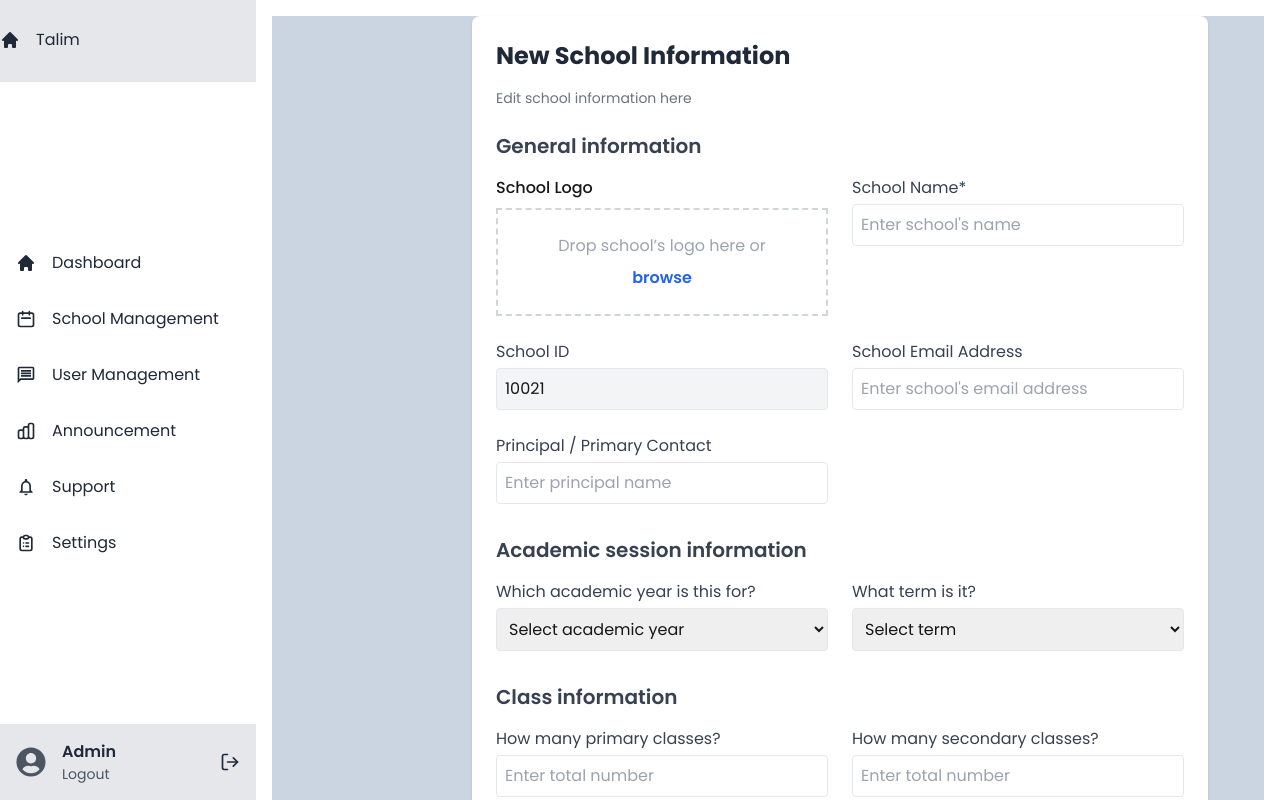
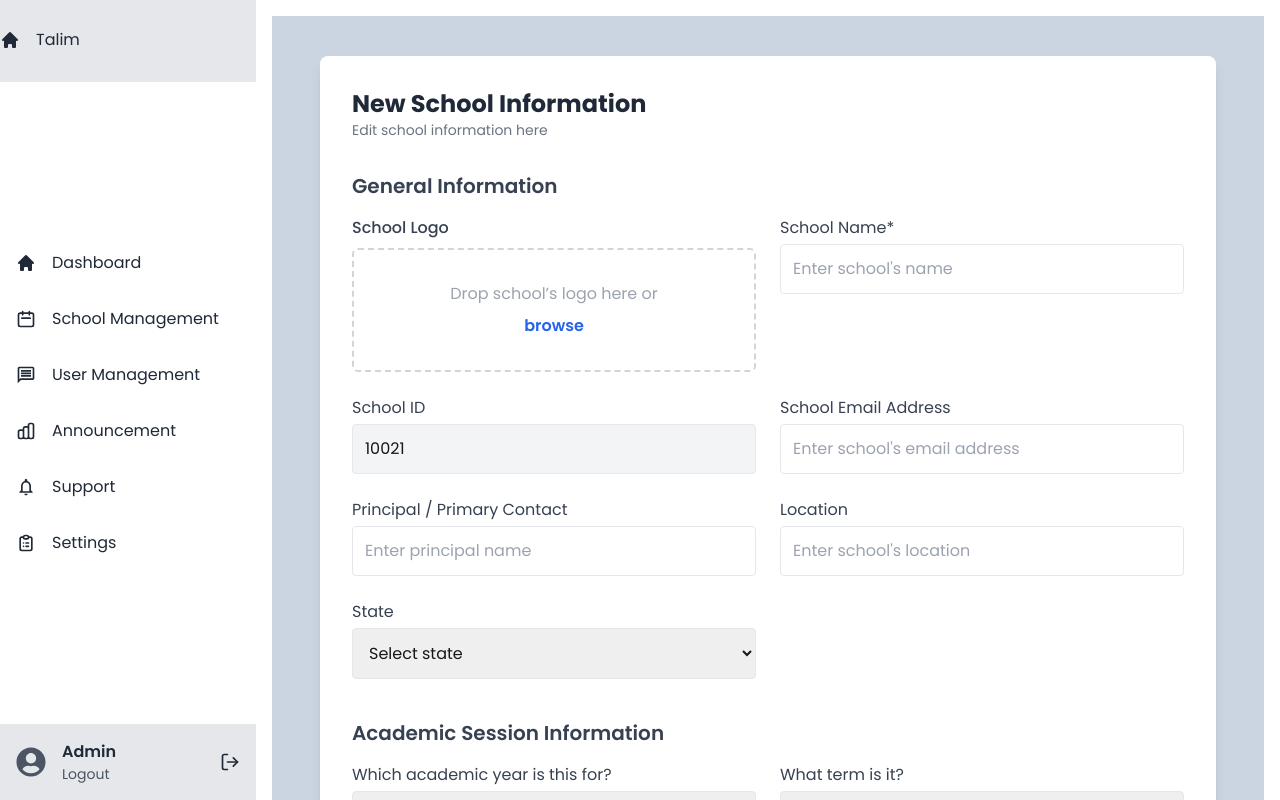
Before and after one commit to Saints-sparks/Talim-Admin-FE, a Next.js app: page /talimregister in a window 1280 px wide. Shown: the top 800 px of the page. Built offline with nearby package versions, Linux system fonts and the light colour scheme.

Commit message:
first commit

```diff
--- a/src/app/talimadmindasboard/page.tsx
+++ b/src/app/talimadmindasboard/page.tsx
@@ -1,15 +1,27 @@
-import React from "react";
+"use client";
 
+import React, { useState } from "react";
+import Register from "../talimregister/page";
 
 const SchoolOverview = () => {
+  const [showRegister, setShowRegister] = useState(false); // State to toggle Register view
+
+  const handleRegisterClick = () => {
+    setShowRegister(true); // Show the Register component
+  };
+
   return (
     <div className="flex min-h-screen bg-gray-100">
-
       {/* Main Content */}
       <main className="flex-1 p-4">
+        {!showRegister ? (
+          <>
             <header className="flex justify-between items-center mb-4">
               <h1 className="text-2xl font-bold">School Overview</h1>
-          <button className="bg-blue-500 text-white px-4 py-2 rounded-md">
+              <button
+                className="bg-blue-500 text-white px-4 py-2 rounded-md"
+                onClick={handleRegisterClick} // Set the click handler
+              >
                 + Register School
               </button>
             </header>
@@ -34,7 +46,9 @@ const SchoolOverview = () => {
                 <button className="bg-blue-100 text-blue-500 px-4 py-2 rounded-md">
                   BN, LG, +4
                 </button>
-            <button className="ml-2 bg-gray-100 px-4 py-2 rounded-md">More Filters</button>
+                <button className="ml-2 bg-gray-100 px-4 py-2 rounded-md">
+                  More Filters
+                </button>
               </div>
               <input
                 type="text"
@@ -45,7 +59,6 @@ const SchoolOverview = () => {
 
             {/* School Cards */}
             <div className="grid grid-cols-1 gap-4">
-          {/* Example Card */}
               {[1, 2].map((item, index) => (
                 <div
                   key={index}
@@ -77,6 +90,10 @@ const SchoolOverview = () => {
                 </div>
               ))}
             </div>
+          </>
+        ) : (
+          <Register /> // Render the Register component
+        )}
       </main>
     </div>
   );
--- a/src/components/Registrationform/Form.tsx
+++ b/src/components/Registrationform/Form.tsx
@@ -1,9 +1,28 @@
 'use client';
 
-import React from 'react';
-import { useState } from 'react';
+import React, { useState } from 'react';
+
+const statesInNigeria = [
+  'Abia', 'Adamawa', 'Akwa Ibom', 'Anambra', 'Bauchi', 'Bayelsa', 'Benue', 'Borno',
+  'Cross River', 'Delta', 'Ebonyi', 'Edo', 'Ekiti', 'Enugu', 'FCT - Abuja', 'Gombe',
+  'Imo', 'Jigawa', 'Kaduna', 'Kano', 'Katsina', 'Kebbi', 'Kogi', 'Kwara', 'Lagos',
+  'Nasarawa', 'Niger', 'Ogun', 'Ondo', 'Osun', 'Oyo', 'Plateau', 'Rivers', 'Sokoto',
+  'Taraba', 'Yobe', 'Zamfara',
+];
 
 const RegistrationForm = () => {
+  const [formData, setFormData] = useState({
+    schoolName: '',
+    schoolEmail: '',
+    principalName: '',
+    location: '',
+    state: '',
+    academicYear: '',
+    term: '',
+    primaryClasses: '',
+    secondaryClasses: '',
+  });
+
   const [selectedImage, setSelectedImage] = useState(null);
 
   // Handle file upload
@@ -14,23 +33,55 @@ const RegistrationForm = () => {
       setSelectedImage(imageUrl);
     }
   };
+
+  // Handle input change
+  const handleInputChange = (e) => {
+    const { name, value } = e.target;
+    setFormData((prevData) => ({
+      ...prevData,
+      [name]: value,
+    }));
+  };
+
+  // Handle form submission
+  const handleSubmit = (e) => {
+    e.preventDefault();
+    console.log('Form submitted:', formData);
+
+    // Reset form fields
+    setFormData({
+      schoolName: '',
+      schoolEmail: '',
+      principalName: '',
+      location: '',
+      state: '',
+      academicYear: '',
+      term: '',
+      primaryClasses: '',
+      secondaryClasses: '',
+    });
+    setSelectedImage(null);
+  };
+
   return (
-    <div className="w-[8 0%]  -left-14 relative mx-auto md:ml-64">
-      <div className="bg-white shadow rounded-lg p-6">
-        <h1 className="text-2xl font-bold text-gray-800 mb-4">New School Information</h1>
-
-        <p className="text-sm text-gray-500 mb-6">Edit school information here</p>
+    <div className="w-full max-w-4xl mx-auto mt-10">
+      <form onSubmit={handleSubmit} className="bg-white shadow-lg rounded-lg p-8">
+        {/* Page Header */}
+        <header className="mb-8">
+          <h1 className="text-2xl font-bold text-gray-800">New School Information</h1>
+          <p className="text-sm text-gray-500">Edit school information here</p>
+        </header>
 
         {/* General Information */}
-        <div>
-          <h2 className="text-xl font-semibold text-gray-700 mb-4">General information</h2>
+        <section className="mb-10">
+          <h2 className="text-xl font-semibold text-gray-700 mb-4">General Information</h2>
           <div className="grid grid-cols-1 md:grid-cols-2 gap-6">
             {/* Upload School Logo */}
             <div className="col-span-1">
-            <label className="block mb-2 font-medium">School Logo</label>
+              <label className="block text-gray-700 font-medium mb-2">School Logo</label>
               <div
-              className="border-dashed border-2 border-gray-300 text-center py-6 relative"
-              onClick={() => document.getElementById("fileInput").click()}
+                className="border-dashed border-2 border-gray-300 text-center py-8 rounded-md cursor-pointer"
+                onClick={() => document.getElementById('fileInput').click()}
               >
                 {selectedImage ? (
                   <img
@@ -41,9 +92,7 @@ const RegistrationForm = () => {
                 ) : (
                   <div>
                     <p className="text-gray-400 mb-2">Drop school’s logo here or</p>
-                  <span className="text-blue-600 font-semibold cursor-pointer">
-                    browse
-                  </span>
+                    <span className="text-blue-600 font-semibold">browse</span>
                   </div>
                 )}
                 <input
@@ -55,12 +104,16 @@ const RegistrationForm = () => {
                 />
               </div>
             </div>
+            {/* School Details */}
             <div>
               <label className="block text-gray-700 mb-1">School Name*</label>
               <input
                 type="text"
+                name="schoolName"
+                value={formData.schoolName}
+                onChange={handleInputChange}
                 placeholder="Enter school's name"
-                className="w-full p-2 border rounded"
+                className="w-full p-3 border rounded"
               />
             </div>
             <div>
@@ -69,78 +122,133 @@ const RegistrationForm = () => {
                 type="text"
                 value="10021"
                 disabled
-                className="w-full p-2 border rounded bg-gray-100"
+                className="w-full p-3 border rounded bg-gray-100"
               />
             </div>
             <div>
               <label className="block text-gray-700 mb-1">School Email Address</label>
               <input
                 type="email"
+                name="schoolEmail"
+                value={formData.schoolEmail}
+                onChange={handleInputChange}
                 placeholder="Enter school's email address"
-                className="w-full p-2 border rounded"
+                className="w-full p-3 border rounded"
               />
             </div>
             <div>
               <label className="block text-gray-700 mb-1">Principal / Primary Contact</label>
               <input
                 type="text"
+                name="principalName"
+                value={formData.principalName}
+                onChange={handleInputChange}
                 placeholder="Enter principal name"
-                className="w-full p-2 border rounded"
+                className="w-full p-3 border rounded"
               />
             </div>
+            <div>
+              <label className="block text-gray-700 mb-1">Location</label>
+              <input
+                type="text"
+                name="location"
+                value={formData.location}
+                onChange={handleInputChange}
+                placeholder="Enter school's location"
+                className="w-full p-3 border rounded"
+              />
+            </div>
+            <div>
+              <label className="block text-gray-700 mb-1">State</label>
+              <select
+                name="state"
+                value={formData.state}
+                onChange={handleInputChange}
+                className="w-full p-3 border rounded"
+              >
+                <option value="">Select state</option>
+                {statesInNigeria.map((state, index) => (
+                  <option key={index} value={state}>
+                    {state}
+                  </option>
+                ))}
+              </select>
             </div>
           </div>
+        </section>
 
         {/* Academic Session Information */}
-        <div className="mt-8">
-          <h2 className="text-xl font-semibold text-gray-700 mb-4">Academic session information</h2>
+        <section className="mb-10">
+          <h2 className="text-xl font-semibold text-gray-700 mb-4">Academic Session Information</h2>
           <div className="grid grid-cols-1 md:grid-cols-2 gap-6">
             <div>
               <label className="block text-gray-700 mb-1">Which academic year is this for?</label>
-              <select className="w-full p-2 border rounded">
-                <option>Select academic year</option>
-                <option>2023/2024</option>
+              <select
+                name="academicYear"
+                value={formData.academicYear}
+                onChange={handleInputChange}
+                className="w-full p-3 border rounded"
+              >
+                <option value="">Select academic year</option>
+                <option value="2023/2024">2023/2024</option>
+                <option value="2024/2025">2024/2025</option>
               </select>
             </div>
             <div>
               <label className="block text-gray-700 mb-1">What term is it?</label>
-              <select className="w-full p-2 border rounded">
-                <option>Select term</option>
-                <option>First Term</option>
+              <select
+                name="term"
+                value={formData.term}
+                onChange={handleInputChange}
+                className="w-full p-3 border rounded"
+              >
+                <option value="">Select term</option>
+                <option value="First Term">First Term</option>
+                <option value="Second Term">Second Term</option>
               </select>
             </div>
           </div>
-        </div>
+        </section>
 
         {/* Class Information */}
-        <div className="mt-8">
-          <h2 className="text-xl font-semibold text-gray-700 mb-4">Class information</h2>
+        <section className="mb-10">
+          <h2 className="text-xl font-semibold text-gray-700 mb-4">Class Information</h2>
           <div className="grid grid-cols-1 md:grid-cols-2 gap-6">
             <div>
               <label className="block text-gray-700 mb-1">How many primary classes?</label>
               <input
                 type="number"
+                name="primaryClasses"
+                value={formData.primaryClasses}
+                onChange={handleInputChange}
                 placeholder="Enter total number"
-                className="w-full p-2 border rounded"
+                className="w-full p-3 border rounded"
               />
             </div>
             <div>
               <label className="block text-gray-700 mb-1">How many secondary classes?</label>
               <input
                 type="number"
+                name="secondaryClasses"
+                value={formData.secondaryClasses}
+                onChange={handleInputChange}
                 placeholder="Enter total number"
-                className="w-full p-2 border rounded"
+                className="w-full p-3 border rounded"
               />
             </div>
           </div>
-        </div>
+        </section>
 
-        <div className="flex justify-end mt-8">
-          <button className="bg-blue-600 text-white px-4 py-2 rounded shadow hover:bg-blue-700">
+        {/* Submit Button */}
+        <div className="flex justify-end">
+          <button
+            type="submit"
+            className="bg-blue-600 text-white px-6 py-2 rounded shadow hover:bg-blue-700"
+          >
             Register School
           </button>
         </div>
-      </div>
+      </form>
     </div>
   );
 };
```
Also changed, not shown: src/components/TalimSidebar/Sidebar.tsx (+47 -24 lines). Lines whose indentation alone changed are shown as unchanged.
